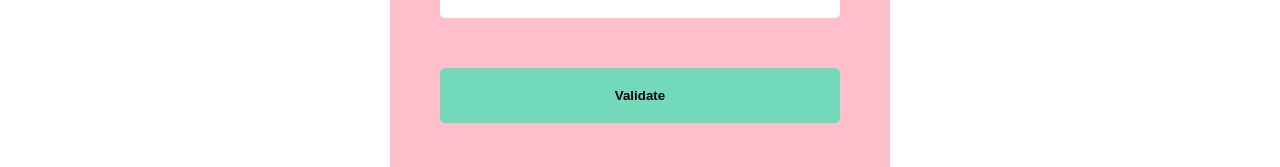
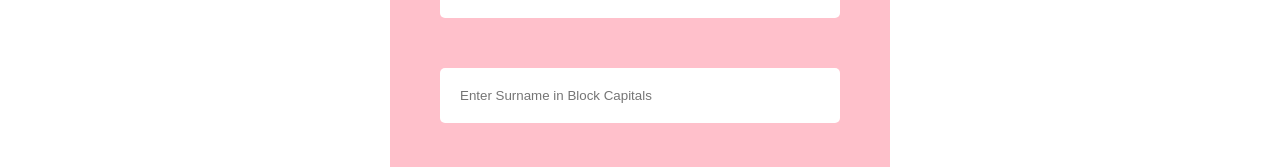
Before and after one commit to KamalikaSene/PCOS-FertiliCare, a Next.js app: page /SLMC-doctor-auth in a window 1280 px wide. Shown: the part 267-434 px from the top of the page. Built offline with nearby package versions, Linux system fonts and the light colour scheme; no server answers.

Commit message:
slmc registeration surname validation

```diff
--- a/src/components/SLMCForm/SLMCForm.jsx
+++ b/src/components/SLMCForm/SLMCForm.jsx
@@ -5,6 +5,7 @@ import styles from "./doctor.module.css";
 
 const SLMCForm = () => {
   const [registrationNumber, setRegistrationNumber] = useState('');
+  const [Surname, setSurname] = useState('');
   const [error, setError] = useState(null);
   const router = useRouter(); // Use the useRouter hook
 
@@ -12,12 +13,13 @@ const SLMCForm = () => {
     e.preventDefault();
     try {
       console.log('Registration Number:', registrationNumber); // Add this line to log the registration number
+      console.log('Surname:', Surname); // Add this line to log the surname
       const response = await fetch('http://localhost:4000/example/authenticate-doctor', {
         method: 'POST',
         headers: {
           'Content-Type': 'application/json',
         },
-        body: JSON.stringify({ registrationNumber }),
+        body: JSON.stringify({ registrationNumber, Surname }), // Send both registration number and surname
       });
       if (response.ok) {
         const data = await response.json();
@@ -25,7 +27,7 @@ const SLMCForm = () => {
           // Redirect to predict-pcos page
           router.push('/Predict-PCOS');
         } else {
-          setError('Invalid registration number');
+          setError('Invalid registration number or surname');
         }
       } else {
         setError('An error occurred during validation');
@@ -34,7 +36,6 @@ const SLMCForm = () => {
       setError('An error occurred during validation');
     }
   };
-
 
   return (
     <form className={styles.form} onSubmit={handleSubmit}>
@@ -46,6 +47,14 @@ const SLMCForm = () => {
         name="registrationNumber"
         required
       />
+      <input
+        type="text"
+        placeholder="Enter Surname in Block Capitals"
+        value={Surname}
+        onChange={(e) => setSurname(e.target.value)}
+        name="Surname"
+        required
+      />
       <button type="submit">Validate</button>
       {error && <p>{error}</p>}
     </form>
```
